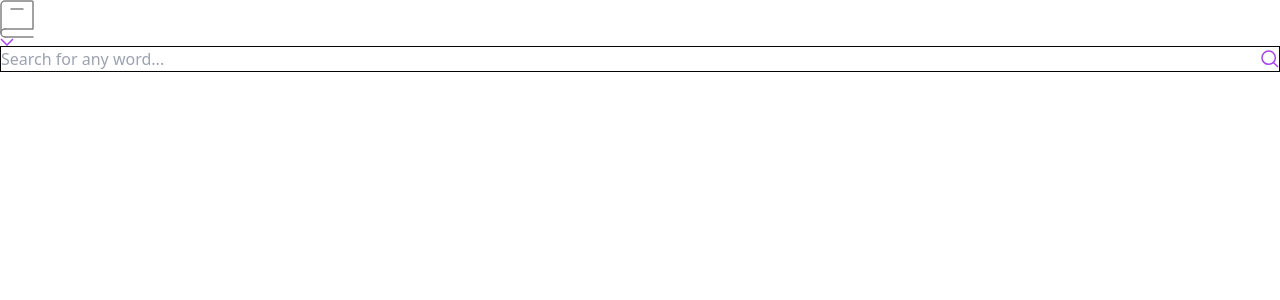
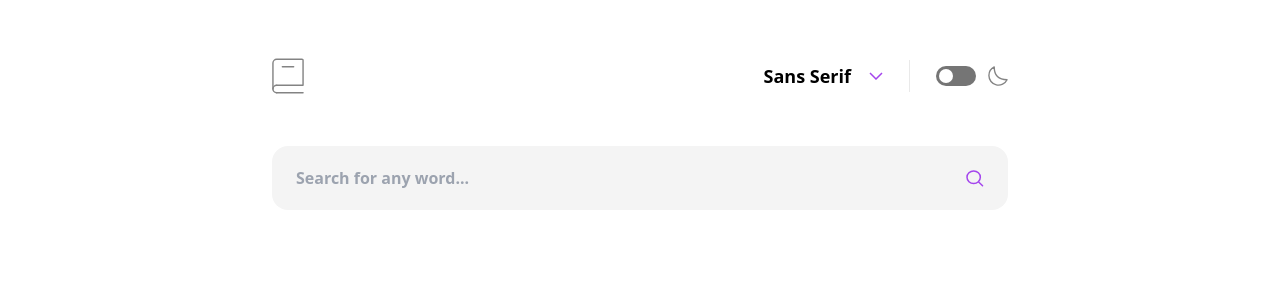
Before and after one commit to ashmaddenwebmelbourne/dictionary-web-app, a React (Vite) app: page / in a window 1280 px wide. Shown: the top 300 px of the page. Built offline with nearby package versions, Linux system fonts and the light colour scheme.

Commit message:
Essential app styling

```diff
--- a/index.html
+++ b/index.html
@@ -1,12 +1,12 @@
-<!DOCTYPE html>
+<!doctype html>
 <html lang="en">
   <head>
     <meta charset="UTF-8" />
-		<link rel="icon" type="image/svg+xml" href="" />
+    <link rel="icon" type="image/svg+xml" href="/favicon.png" />
     <meta name="viewport" content="width=device-width, initial-scale=1.0" />
     <title>Dictionary Web App</title>
   </head>
-	<body>
+  <body class="p-6 tablet:px-[2.438rem] tablet:py-[3.625rem]">
     <div id="root"></div>
     <script type="module" src="/src/main.tsx"></script>
   </body>
--- a/src/App.tsx
+++ b/src/App.tsx
@@ -4,6 +4,11 @@ import Search from "./components/Search";
 import Results from "./components/Results";
 import NotFound from "./components/NotFound";
 import "./App.css";
+
+// spacing and sizing
+// colors light and dark mode
+// fine tuning
+// do the font change thing
 
 function App() {
   const [searchWord, setSearchWord] = useState<string | null>(null);
@@ -48,13 +53,13 @@ function App() {
         setIsWordNotFound(true);
       }
     };
-
     fetchDefinition();
   }, [searchWord]);
 
   return (
-    <>
+    <div className="mx-auto max-w-[46rem]">
       <Header />
+      <main className="mt-6 tablet:mt-[3.25rem]">
         <Search
           onSearch={handleSearch}
           searchBarText={searchBarText}
@@ -65,7 +70,8 @@ function App() {
           <Results definition={definition} onWordUpdate={updateSearchWord} />
         )}
         {isWordNotFound && !isEmptySearch && <NotFound />}
-    </>
+      </main>
+    </div>
   );
 }
 
--- a/src/components/Definition.tsx
+++ b/src/components/Definition.tsx
@@ -1,5 +1,6 @@
 type Definition = {
   definition: string;
+  example?: string;
 };
 
 type Meaning = {
@@ -17,27 +18,52 @@ type DefinitionProps = {
 const Definition = ({ meanings, onWordUpdate }: DefinitionProps) => {
   const renderWordList = (words: string[], title: string) =>
     words.length > 0 && (
-      <div className="flex gap-4">
-        <strong>{title}</strong>
-        <div>
+      <div className="mb-8 flex items-start gap-6 tablet:mb-10">
+        <p className="text-base text-grey-500 tablet:text-xl">{title}</p>
+        <ul className="flex flex-col gap-1">
           {words.map((word, index) => (
-            <p onClick={() => onWordUpdate(word)} key={index}>
+            <li
+              className="cursor-pointer text-base font-bold text-purple tablet:text-[1.25rem]"
+              onClick={() => onWordUpdate(word)}
+              key={index}
+            >
               {word}
-            </p>
+            </li>
           ))}
-        </div>
+        </ul>
       </div>
     );
 
+  console.log(meanings);
+
   return (
-    <div>
+    <div className="mt-8 tablet:mt-[2.5rem]">
       {meanings.map((meaning, index) => (
         <div key={index}>
-          <h2 className="font-bold">{meaning.partOfSpeech}</h2>
-          <h3>Meaning</h3>
-          <ul>
-            {meaning.definitions.map((def, idx) => (
-              <li key={idx}>{def.definition}</li>
+          <div className="flex items-center gap-8">
+            <strong className="text-lg font-bold italic tablet:text-2xl">
+              {meaning.partOfSpeech}
+            </strong>
+            <div className="h-[0.063rem] w-full bg-grey-400"></div>
+          </div>
+          <p className="mb-4 mt-8 text-base text-grey-500 tablet:mb-6 tablet:mt-10 tablet:text-xl">
+            Meaning
+          </p>
+          <ul className="mb-6 flex list-inside list-disc flex-col gap-3 tablet:mb-10 tablet:text-xl">
+            {meaning.definitions.map((def, index) => (
+              <li key={index} className="flex">
+                <span className="mr-5 w-[0.313rem] text-purple">•</span>
+                <div className="flex-1">
+                  <p className="text-base leading-6 tablet:text-lg">
+                    {def.definition}
+                  </p>
+                  {def.example && (
+                    <p className="mt-2 text-base leading-6 text-grey-500 tablet:text-lg">
+                      "{def.example}"
+                    </p>
+                  )}
+                </div>
+              </li>
             ))}
           </ul>
           {renderWordList(meaning.synonyms, "Synonyms")}
--- a/src/components/Header.tsx
+++ b/src/components/Header.tsx
@@ -1,16 +1,45 @@
 import logo from "../assets/images/logo.svg";
 import downArrow from "../assets/images/icon-arrow-down.svg";
+import moonIcon from "../assets/images/icon-moon.svg";
 
 const Header = () => {
+  const toggleDarkMode = () => {
+    document.documentElement.classList.toggle("dark");
+  };
+
   return (
-    <header>
-      <img src={logo} alt="" aria-hidden="true" />
-      <div>
-        <div>
-          <p></p>
+    <header className="flex items-center justify-between">
+      <img
+        className="h-8 w-[1.781rem] tablet:h-[2.281rem] tablet:w-8"
+        src={logo}
+        alt=""
+        aria-hidden="true"
+      />
+      <div className="flex h-8 items-center gap-4 tablet:gap-[1.625rem]">
+        <div className="flex h-8 items-center gap-4 border-r border-grey-400 pr-4 tablet:gap-[1.125rem] tablet:pr-[1.625rem]">
+          <p className="text-sm font-bold leading-6 tablet:text-lg">
+            Sans Serif
+          </p>
           <img src={downArrow} alt="Select a different font type" />
         </div>
-        <div></div>
+        <div className="flex items-center gap-3 tablet:gap-5">
+          <label className="inline-flex cursor-pointer items-center">
+            <input
+              type="checkbox"
+              onChange={toggleDarkMode}
+              className="peer sr-only"
+            />
+            <div className="relative flex h-5 w-10 items-center rounded-full bg-grey-500 p-[0.1875rem] after:absolute after:h-[0.875rem] after:w-[0.875rem] after:rounded-full after:bg-white after:transition-all after:content-[''] peer-checked:bg-purple peer-checked:after:translate-x-[1.125rem] rtl:peer-checked:after:-translate-x-[1.125rem]"></div>
+            <span className="ms-3 text-sm font-medium">
+              <img
+                className="h-5 w-5"
+                src={moonIcon}
+                alt=""
+                aria-hidden="true"
+              />
+            </span>
+          </label>
+        </div>
       </div>
     </header>
   );
--- a/src/components/NotFound.tsx
+++ b/src/components/NotFound.tsx
@@ -1,9 +1,11 @@
 const NotFound = () => {
   return (
-    <div>
-      <p>😕</p>
-      <h1>No Definitions Found</h1>
-      <p>
+    <div className="mt-[4rem] flex flex-col items-center gap-6 tablet:mt-[8rem]">
+      <p className="text-center text-[4rem]">😕</p>
+      <h1 className="text-center text-base font-bold tablet:text-[1.25rem]">
+        No Definitions Found
+      </h1>
+      <p className="text-center text-base leading-6 text-grey-500 tablet:text-lg">
         Sorry pal, we couldn't find definitions for the word you were looking
         for. You can try the search again at later time or head to the web
         instead.
--- a/src/components/Search.tsx
+++ b/src/components/Search.tsx
@@ -20,9 +20,9 @@ const Search = ({
 
   return (
     <form onSubmit={handleSubmit}>
-      <div className="flex items-center border border-grey-900">
+      <div className="flex h-12 items-center rounded-2xl bg-grey-300 px-6 tablet:h-16">
         <input
-          className="w-full"
+          className="w-full bg-grey-300 font-bold focus:outline-none"
           type="text"
           placeholder="Search for any word..."
           value={searchBarText}
--- a/src/components/SearchWord.tsx
+++ b/src/components/SearchWord.tsx
@@ -1,3 +1,5 @@
+import playButton from "../assets/images/icon-play.svg";
+
 type Phonetic = {
   text: string;
   audio: string;
@@ -12,16 +14,29 @@ const SearchWord = ({ word, phonetics }: SearchWordProps) => {
   const phoneticText = phonetics.find((p) => p.text)?.text || "";
   const audioSrc = phonetics.find((p) => p.audio)?.audio || "";
 
+  const playAudio = () => {
+    const audioElement = document.getElementById(
+      "pronunciationAudio",
+    ) as HTMLAudioElement;
+    if (audioElement) {
+      audioElement.play();
+    }
+  };
+
   return (
     word && (
-      <div className="flex items-center justify-between">
-        <div className="flex">
-          <h1>{word}</h1>
-          <p>{phoneticText}</p>
+      <div className="tablet:mt-[2.688rem] desktop:mt-[2.813rem] mt-7 flex items-center justify-between">
+        <div className="flex flex-col">
+          <h1 className="tablet:text-[4rem] text-[2rem] font-bold">{word}</h1>
+          <p className="tablet:text-2xl text-lg text-purple">{phoneticText}</p>
         </div>
         {audioSrc && (
-          <div>
-            <audio controls src={audioSrc} />
+          <div
+            className="bg-[#E8D1FB flex h-12 w-12 cursor-pointer items-center justify-center rounded-full"
+            onClick={playAudio}
+          >
+            <img src={playButton} alt="Play pronunciation" />
+            <audio id="pronunciationAudio" src={audioSrc} />
           </div>
         )}
       </div>
--- a/src/components/Source.tsx
+++ b/src/components/Source.tsx
@@ -1,16 +1,26 @@
+import newWindowIcon from "../assets/images/icon-new-window.svg";
+
 type SourceProps = {
   sources: string[];
 };
 
 const Source = ({ sources }: SourceProps) => (
-  <div>
-    <p>Source{sources.length > 1 ? "s" : ""}:</p>
+  <div className="flex flex-wrap items-center gap-5 border-t border-grey-400 pt-6">
+    <p className="text-sm text-grey-500 underline">
+      Source{sources.length > 1 ? "s" : ""}:
+    </p>
     <ul>
       {sources.map((source, index) => (
-        <li key={index}>
-          <a href={source} target="_blank" rel="noopener noreferrer">
+        <li className="flex items-center gap-2" key={index}>
+          <a
+            className="text-sm text-grey-700 underline"
+            href={source}
+            target="_blank"
+            rel="noopener noreferrer"
+          >
             {source}
           </a>
+          <img src={newWindowIcon} alt="Open link in new window" />
         </li>
       ))}
     </ul>
--- a/tailwind.config.js
+++ b/tailwind.config.js
@@ -1,24 +1,29 @@
 /** @type {import('tailwindcss').Config} */
 export default {
-	content: ['./index.html', './src/**/*.{js,ts,jsx,tsx}'],
+  content: ["./index.html", "./src/**/*.{js,ts,jsx,tsx}"],
+  darkMode: "class", // Add this line to enable class-based dark mode
   theme: {
     extend: {},
     colors: {
-			'grey-900': '#050505',
-			'grey-800': '#1F1F1F',
-			'grey-700': '#2D2D2D',
-			'grey-600': '#3A3A3A',
-			'grey-500': '#757575',
-			'grey-400': '#E9E9E9',
-			'grey-300': '#F4F4F4',
-			white: '#FFFFFF',
-			purple: '#A445ED',
-			red: 'FF5252',
+      "grey-900": "#050505",
+      "grey-800": "#1F1F1F",
+      "grey-700": "#2D2D2D",
+      "grey-600": "#3A3A3A",
+      "grey-500": "#757575",
+      "grey-400": "#E9E9E9",
+      "grey-300": "#F4F4F4",
+      white: "#FFFFFF",
+      purple: "#A445ED",
+      red: "FF5252",
     },
     fontFamily: {
-			inter: ['Inter', 'sans-serif'],
-			lora: ['Lora', 'serif'],
-			inconsolata: ['Inconsolata', 'monospace'],
+      inter: ["Inter", "sans-serif"],
+      lora: ["Lora", "serif"],
+      inconsolata: ["Inconsolata", "monospace"],
+    },
+    screens: {
+      tablet: "768px",
+      desktop: "1440px",
     },
   },
 
```
Also changed, not shown: public/favicon.png (renamed from public/favicon-32x32.png). Lines whose indentation alone changed are shown as unchanged.
